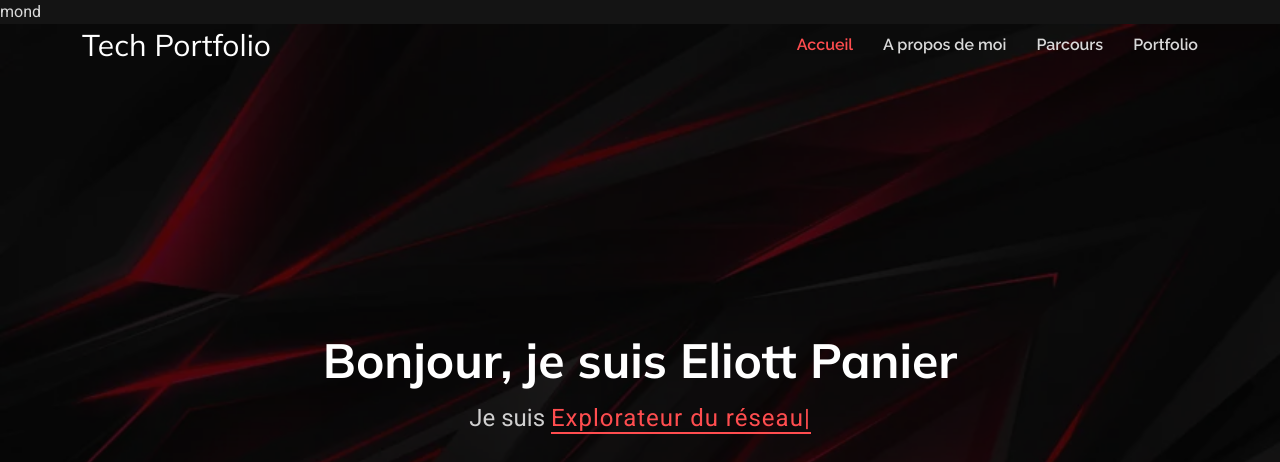
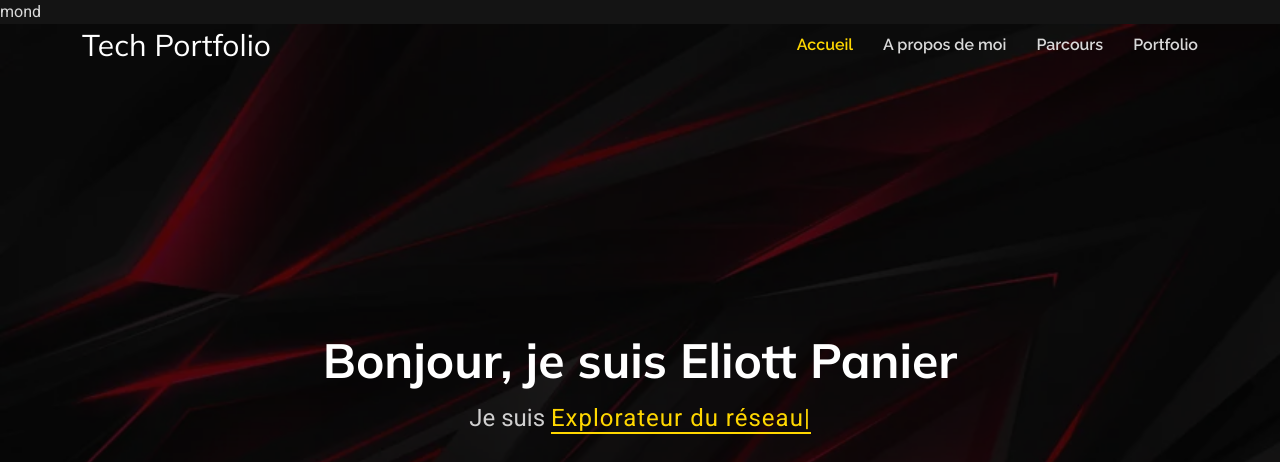
Before and after one commit to Tigerid-fr/Panier.Eliott.github.io, a plain HTML site: page index.html in a window 1280 px wide. Shown: the top 462 px of the page. Drawn offline with Linux system fonts and the light colour scheme.

Commit message:
Update main.css

```diff
--- a/assets/css/main.css
+++ b/assets/css/main.css
@@ -24,7 +24,7 @@
   --background-color: #141414; /* Background color for the entire website, including individual sections */
   --default-color: #d9d9d9; /* Default color used for the majority of the text content across the entire website */
   --heading-color: #ededed; /* Color for headings, subheadings and title throughout the website */
-  --accent-color: #ff4d4f; /* Accent color that represents your brand on the website. It's used for buttons, links, and other elements that need to stand out */
+  --accent-color: #ffd700; /* Accent color that represents your brand on the website. It's used for buttons, links, and other elements that need to stand out */
   --surface-color: #1c1c1c; /* The surface color is used as a background of boxed elements within sections, such as cards, icon boxes, or other elements that require a visual separation from the global background. */
   --contrast-color: #ffffff; /* Contrast color for text, ensuring readability against backgrounds of accent, heading, or default colors. */
 }
@@ -32,11 +32,11 @@
 /* Nav Menu Colors - The following color variables are used specifically for the navigation menu. They are separate from the global colors to allow for more customization options */
 :root {
   --nav-color: #d9d9d9;  /* The default color of the main navmenu links */
-  --nav-hover-color: #ff4d4f; /* Applied to main navmenu links when they are hovered over or active */
+  --nav-hover-color: #ffd700; /* Applied to main navmenu links when they are hovered over or active */
   --nav-mobile-background-color: #2e2e2e; /* Used as the background color for mobile navigation menu */
   --nav-dropdown-background-color: #2e2e2e; /* Used as the background color for dropdown items that appear when hovering over primary navigation items */
   --nav-dropdown-color: #d9d9d9; /* Used for navigation links of the dropdown items in the navigation menu. */
-  --nav-dropdown-hover-color: #ff4d4f; /* Similar to --nav-hover-color, this color is applied to dropdown navigation links when they are hovered over. */
+  --nav-dropdown-hover-color: #ffd700; /* Similar to --nav-hover-color, this color is applied to dropdown navigation links when they are hovered over. */
 }
 
 /* Color Presets - These classes override global colors when applied to any section or element, providing reuse of the sam color scheme. */
```
